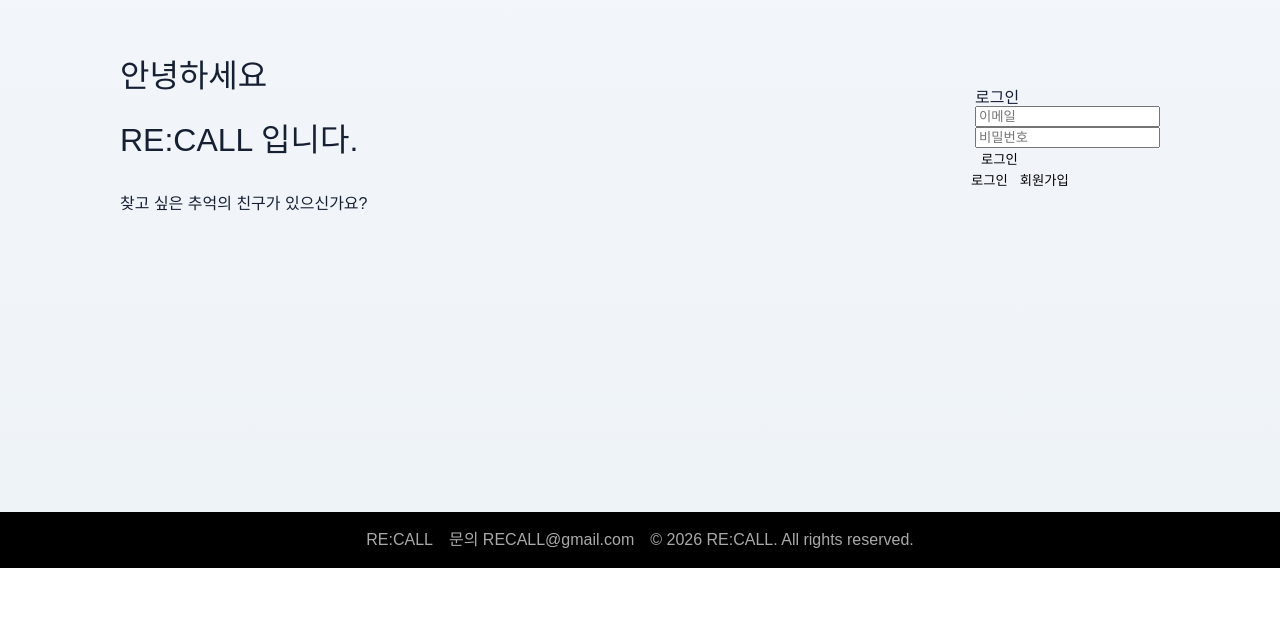
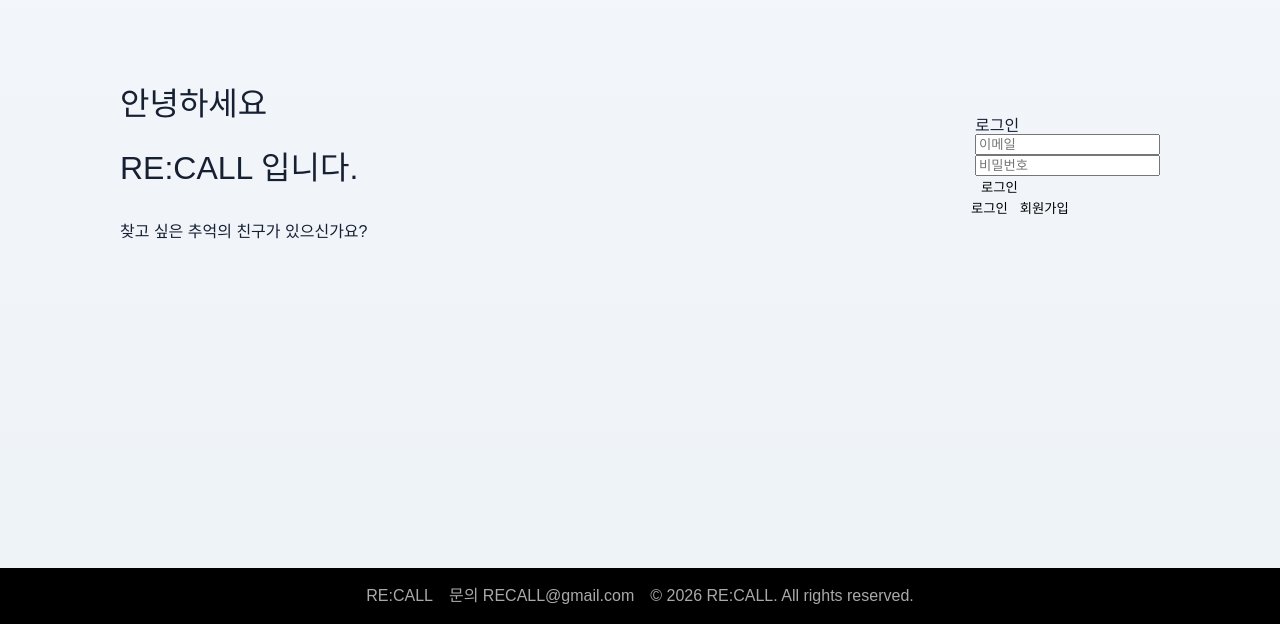
Before and after one commit to sw-2-2/recall-frontend, a React (Vite) app: page /login in a window 1280 px wide. Shown: the part 232-856 px from the top of the page. Before the commit the page ends 800 px from the top, so only its background shows below. Built offline with nearby package versions, Linux system fonts and the light colour scheme; no server answers.

Commit message:
feat: 전역 푸터 설정

```diff
--- a/src/App.tsx
+++ b/src/App.tsx
@@ -8,12 +8,13 @@ import AuthLayout from './components/layouts/AuthLayout'
 import ServiceLayout from './components/layouts/ServiceLayout'
 import MainPage from './pages/MainPage'
 import ProfilePage from './pages/ProfilePage'
-
 import RegistrationRoute from './components/routes/RegistrationRoute'
+import AppLayout from './components/layouts/AppLayout'
 
 function App() {
   return (
     <Routes>
+      <Route element={<AppLayout />}>
         <Route element={<PublicOnlyRoute />}>
           <Route element={<AuthLayout />}>
             <Route path="/login" element={<LoginPage />} />
@@ -30,7 +31,7 @@ function App() {
             </Route>
           </Route>
         </Route>
-
+      </Route>
       <Route path="*" element={<Navigate to={DEFAULT_SCHOOL_PATH} replace />} />
     </Routes>
   )
--- /dev/null
+++ b/src/components/layouts/AppLayout.tsx
@@ -0,0 +1,15 @@
+import { Outlet } from 'react-router-dom'
+import GlobalFooter from './GlobalFooter'
+
+function AppLayout() {
+  return (
+    <div className="appShell">
+      <div className="appMain">
+        <Outlet />
+      </div>
+      <GlobalFooter />
+    </div>
+  )
+}
+
+export default AppLayout
--- a/src/components/layouts/AuthLayout.tsx
+++ b/src/components/layouts/AuthLayout.tsx
@@ -1,5 +1,4 @@
 import { Outlet } from 'react-router-dom'
-import PageFooter from '../ui/PageFooter'
 
 function AuthLayout() {
   return (
@@ -7,7 +6,6 @@ function AuthLayout() {
       <div className="appMainLogin">
         <Outlet />
       </div>
-      <PageFooter />
     </div>
   )
 }
--- a/src/components/ui/PageFooter.tsx
+++ b/src/components/layouts/GlobalFooter.tsx
@@ -1,6 +1,6 @@
-import styles from '../styles/PageFooter.module.css'
+import styles from './styles/GlobalFooter.module.css'
 
-function PageFooter() {
+function GlobalFooter() {
   return (
     <footer className={styles.footer}>
       <div>RE:CALL</div>
@@ -10,4 +10,4 @@ function PageFooter() {
   )
 }
 
-export default PageFooter
+export default GlobalFooter
```
Also changed, not shown: src/components/layouts/styles/GlobalFooter.module.css (renamed from src/components/styles/PageFooter.module.css). Lines whose indentation alone changed are shown as unchanged.
